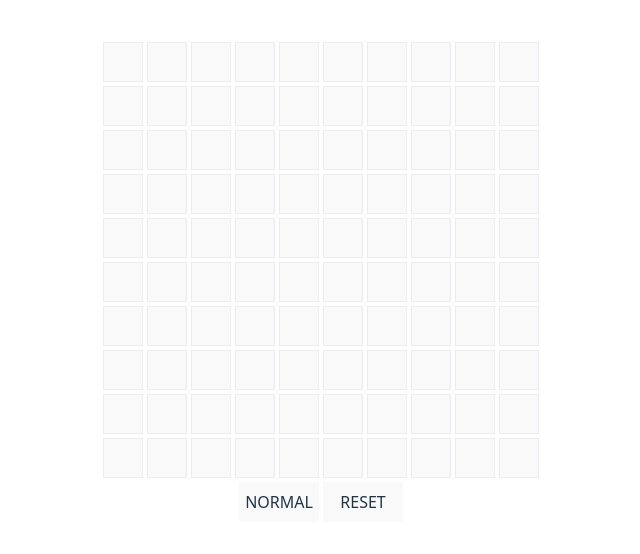
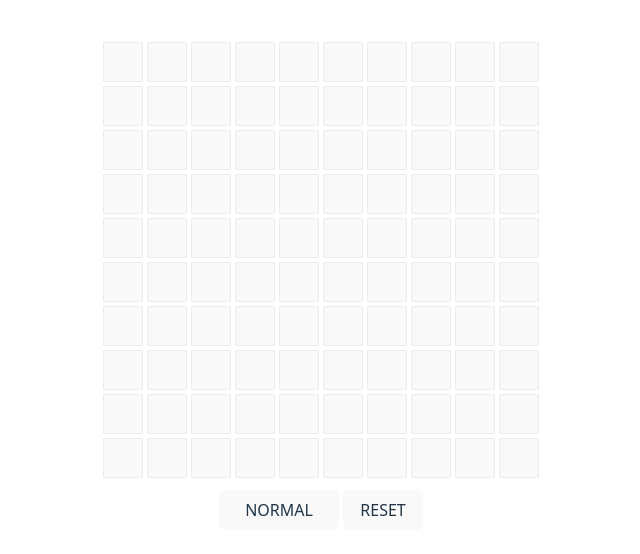
Before and after one commit to koreQAQ/minesweeper-react, a React (Vite) app: page / in a window 1280 px wide. Shown: the top 554 px of the page, without its empty margins (319-959 px from the left). Built offline with nearby package versions, Linux system fonts and the light colour scheme.

Commit message:
feat: rounded

```diff
--- a/src/Board.jsx
+++ b/src/Board.jsx
@@ -140,11 +140,11 @@ function Board({ width, height }) {
     return (
         <>
             <div className='board'>{data}</div>
-            <div className="flex justify-center">
-                <button className="border-transient w-20" onClick={toggle}>
+            <div className="flex justify-center m-2 ">
+                <button className="border-transient w-30 bg-green-400/30 rounded-md" onClick={toggle}>
                     {dev ? "DEV" : "NORMAL"}
                 </button>
-                <button className="border-transient w-20" onClick={reset}>
+                <button className="border-transient w-20 bg-green-400/30 rounded-md" onClick={reset}>
                     RESET
                 </button>
 
--- a/src/MineBlock.css
+++ b/src/MineBlock.css
@@ -1,6 +1,6 @@
 @import "tailwindcss";
 @layer base {
     button {
-        @apply flex w-10 h-10 m-0.5 justify-center items-center
+        @apply flex w-10 h-10 m-0.5 justify-center items-center rounded-xs
     }
 }
```
